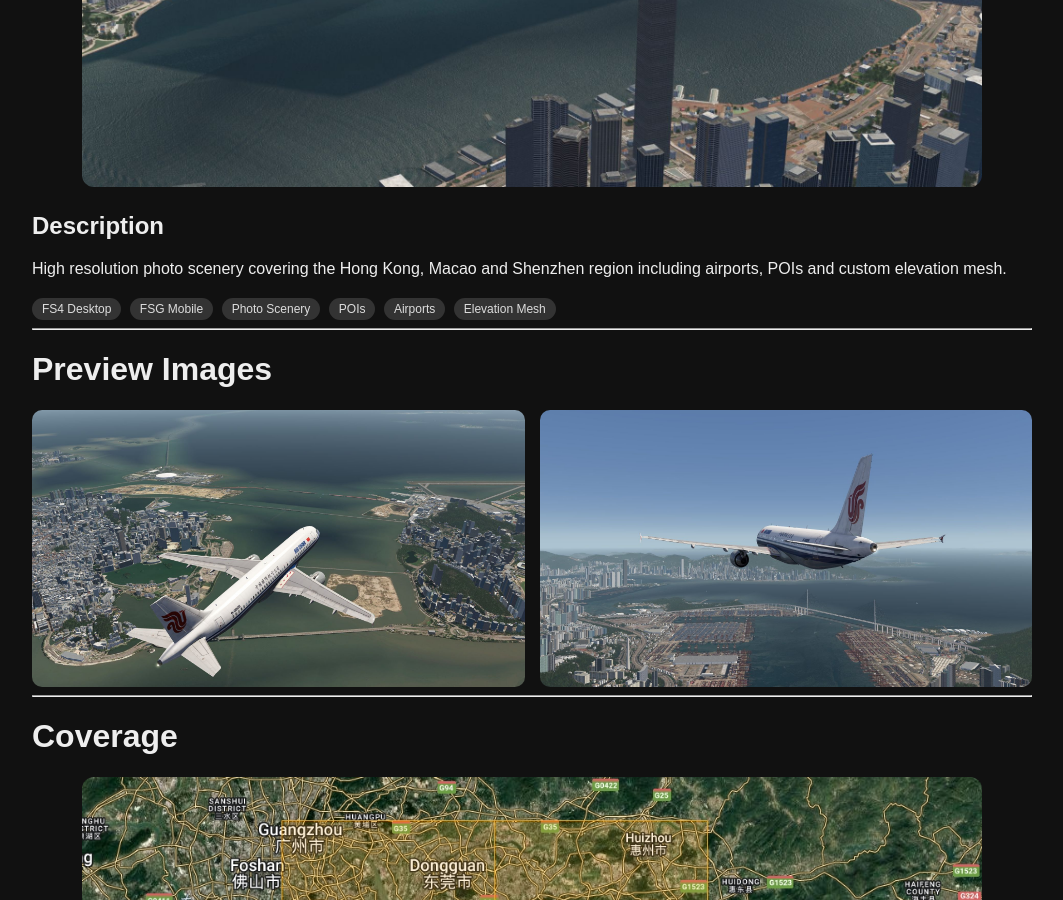
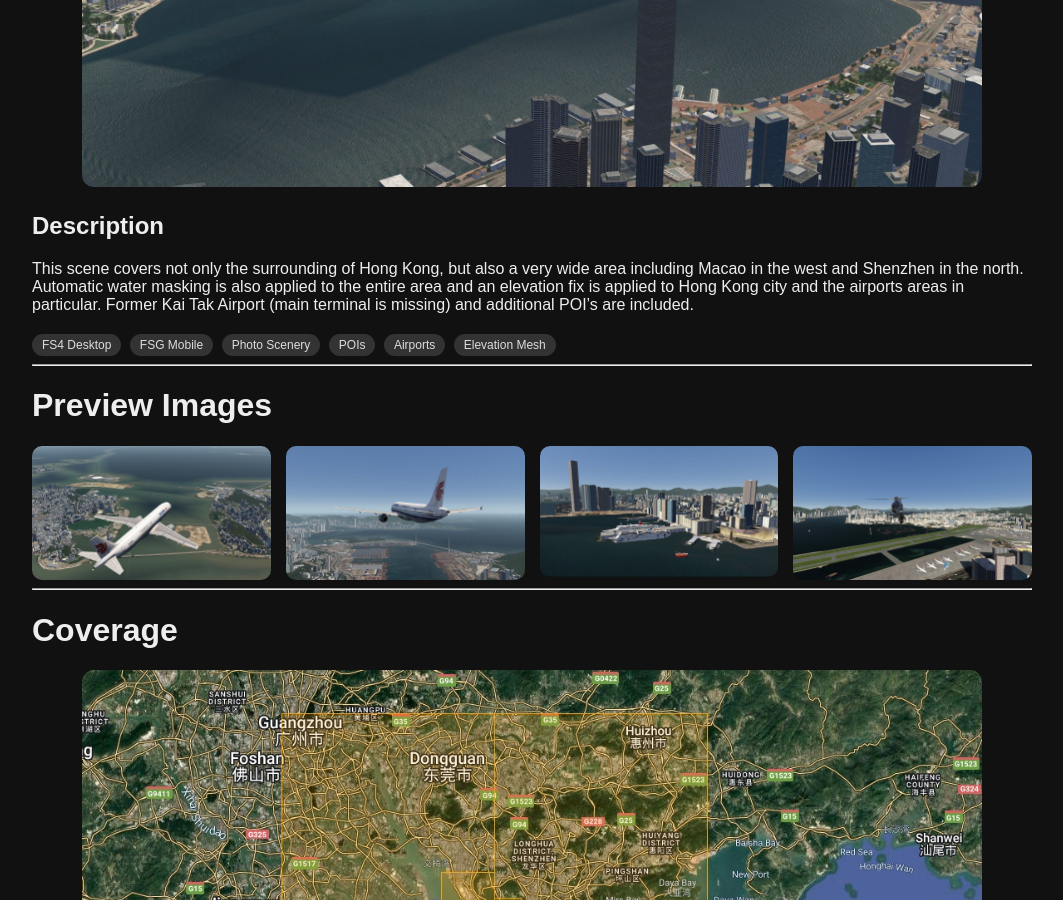
Before and after one commit to chrispriv/aeroscenery-afs_addons, a Jekyll site: the page built from scenery/hk_hongkong_macao_shenzhen.md, in a window 1280 px wide and 900 px high, scrolled down 576 px. Shown: the whole window, without its empty margins (108-1171 px from the left). Built offline with Jekyll 4.4.1, drawn with Linux system fonts in a browser that asks for light colours; some of the changed text lies outside the part shown.

Commit message:
Develop a basic structure with layout - on scenery level (fix)
Develop a basic structure with layout - on scenery level (fix)

```diff
--- a/scenery/hk_hongkong_macao_shenzhen.md
+++ b/scenery/hk_hongkong_macao_shenzhen.md
@@ -11,9 +11,11 @@ src="../assets/images/scenery/hk_hongkong_macao_shenzhen/hero.jpg">
 
 ## Description
 
-High resolution photo scenery covering the Hong Kong,
-Macao and Shenzhen region including airports,
-POIs and custom elevation mesh.
+This scene covers not only the surrounding of Hong Kong, but also a very wide area including Macao in the west and Shenzhen in the north.
+Automatic water masking is also applied to the entire area and an elevation fix is applied to Hong Kong city and the airports areas in particular.
+Former Kai Tak Airport (main terminal is missing) and additional POI's are included.
+
+
 
 <div class="tag-container">
 
@@ -35,6 +37,8 @@ POIs and custom elevation mesh.
 
 <img src="../assets/images/scenery/hk_hongkong_macao_shenzhen/preview1.jpg">
 <img src="../assets/images/scenery/hk_hongkong_macao_shenzhen/preview2.jpg">
+<img src="../assets/images/scenery/hk_hongkong_macao_shenzhen/preview3.jpg">
+<img src="../assets/images/scenery/hk_hongkong_macao_shenzhen/preview4.jpg">
 
 </div>
 
@@ -89,12 +93,16 @@ Download Kai Tak Airport (optional)
 
 # References
 
-- ArcGIS Maps
-- OpenTopography
+- ArcGIS Maps © with a resolution of 2.389 meters/pixels
+- OpenTopography © Copernicus Global 30m data
 - SketchUp 3D Warehouse
 
 ---
 
 # Credits
 
-- nickhod for AeroScenery
+- nickhod for AeroScenery (creating photo-sceneries)
+- Arno Gerretsen for ModelConverterX (converting-tool)
+- @brunnobellic for initial Kai Tak airport on FS2
+- @Apfelflieger for FS4 Kai Tak airport conversion
+- all the authors of the models used
```
Also changed, not shown: index.md (+1 -1 lines), assets/images/scenery/hk_hongkong_macao_shenzhen/preview3.jpg, assets/images/scenery/hk_hongkong_macao_shenzhen/preview4.jpg.
